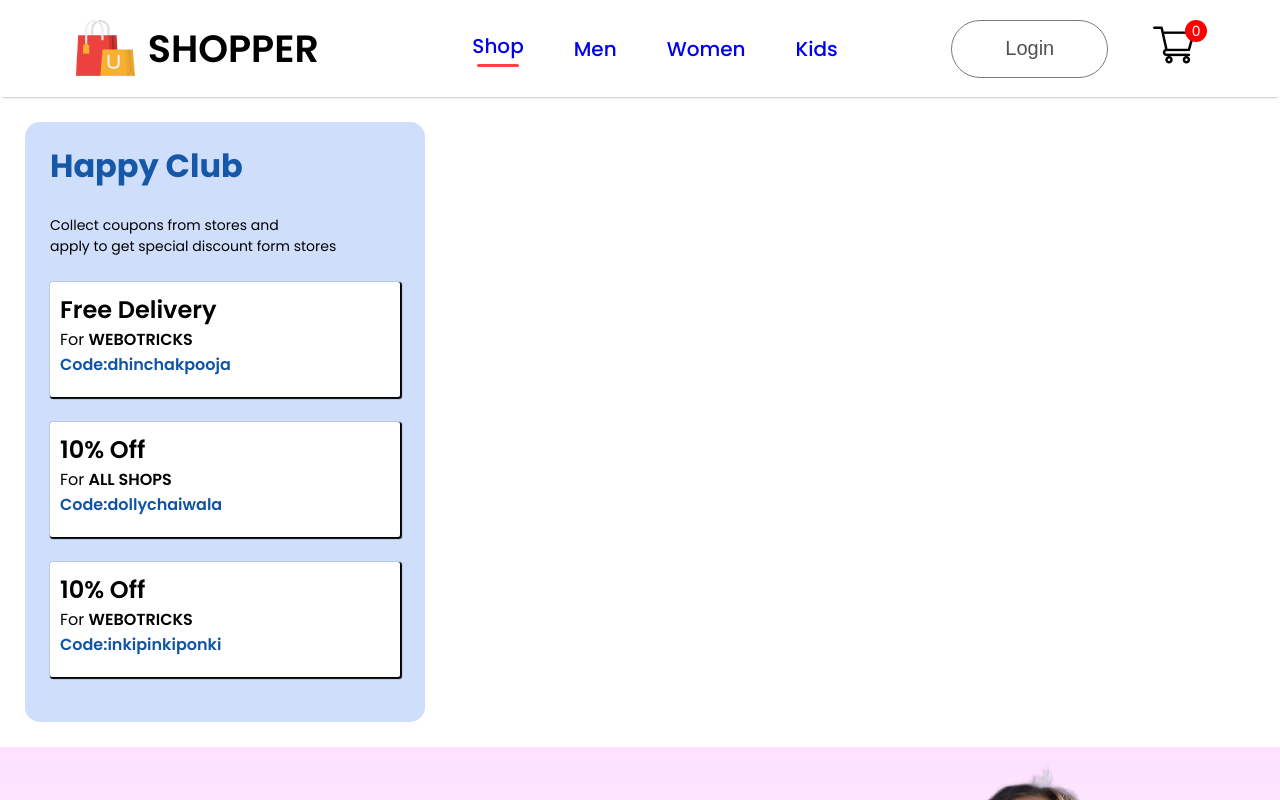
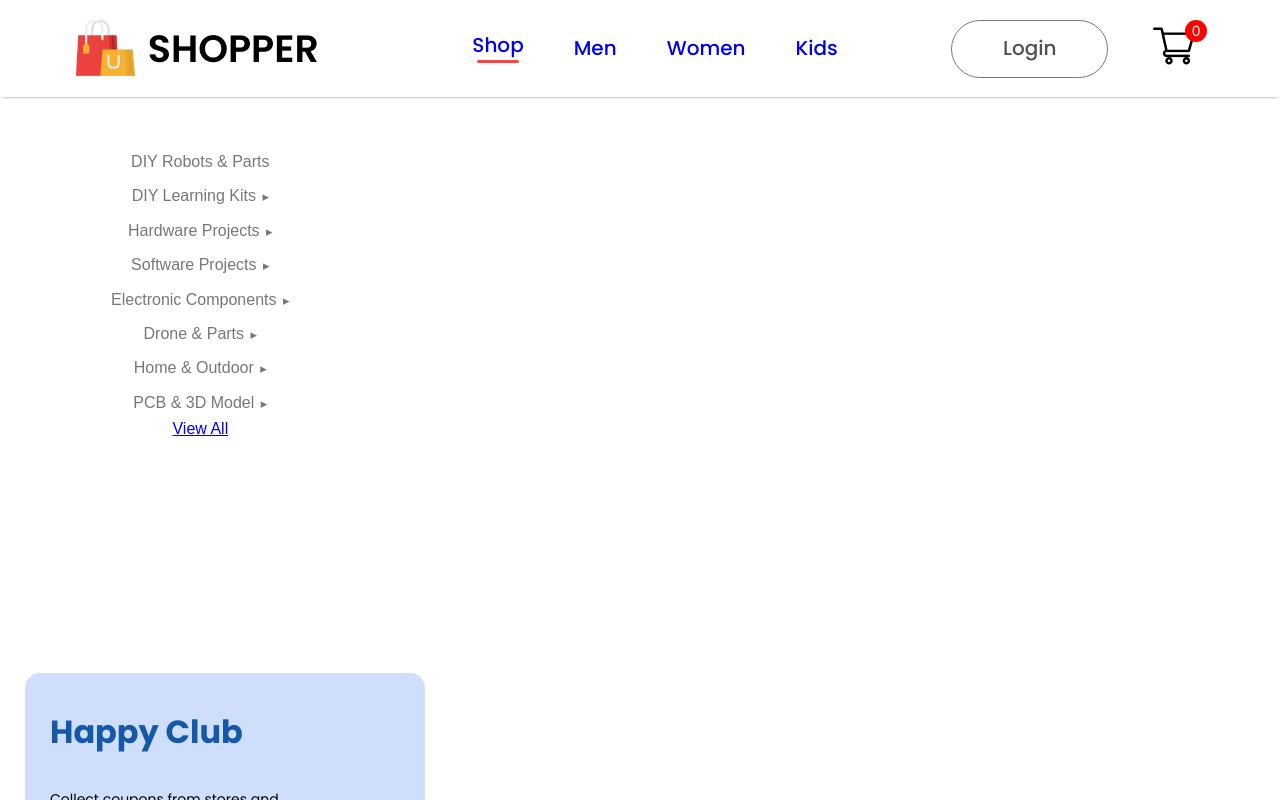
Before and after one commit to Zeeshan2201/frontend, a React (Create React App) app: page / in a window 1280 px wide. Shown: the top 800 px of the page. Built offline with nearby package versions, Linux system fonts and the light colour scheme.

Commit message:
vertical navbar

```diff
--- a/src/Components/Hero/Ruhan.css
+++ b/src/Components/Hero/Ruhan.css
@@ -0,0 +1,24 @@
+.pure-menu-heading {
+    color: #308d46;
+}
+
+.custom-display, .displaymenu {
+    /* To limit the menu width to
+    the content of the menu: */
+    display: inline-block;
+}
+
+.displaymenu{
+    height: 373.68px;
+    width: 256.67px;
+    text-align: center;
+    font-family: sans-serif;
+    font-size: 14px mulish;
+}
+
+.outerdiv{
+    height: 502.75px;
+    width: 172.67px;
+    margin-left: 72px;
+    margin-top: 48px;
+}
--- a/src/Components/Hero/Ruhan.jsx
+++ b/src/Components/Hero/Ruhan.jsx
@@ -1,12 +1,229 @@
 import React from 'react'
+import './Ruhan.css'
 
 const Ruhan = () => {
   return (
-    <div>
-      <div className='hero-right'>
-        <h1>Ruhan</h1>
-      </div>
-    </div>
+    <>
+      <head>
+        <title>Pure CSS Vertical Menu</title>
+        <meta name="viewport"
+              content="width=device-width, initial-scale=1.0" />
+        <link rel="stylesheet" href="https://unpkg.com/purecss@2.0.6/build/pure-min.css" />
+
+      </head>
+
+      <body>
+        <div className="outerdiv">
+          <div class="displaymenu">
+            <ul class="pure-menu-list">
+              <li class="pure-menu-item">
+                <a href="#" class="pure-menu-link">DIY Robots & Parts</a>
+                <ul class="pure-menu-children">
+                  <li class="pure-menu-item">
+                  <a href="#" class="pure-menu-link">Robot Car</a>
+                  </li>
+                  <li class="pure-menu-item">
+                    <a href="#" class="pure-menu-link">Walking Robot</a>
+                  </li>
+                  <li class="pure-menu-item">
+                    <a href="#" class="pure-menu-link">A1 Robot</a>
+                  </li>
+                  <li class="pure-menu-item">
+                    <a href="#" class="pure-menu-link">Robot Parts</a>
+                  </li>
+                </ul>
+
+              </li>
+
+              <li class="pure-menu-item pure-menu-has-children pure-menu-allow-hover">
+                <a href="#" class="pure-menu-link">DIY Learning Kits</a>
+
+                <ul class="pure-menu-children">
+                  <li class="pure-menu-item">
+                    <a href="#" class="pure-menu-link">
+                      Age 3+
+                    </a>
+                  </li>
+                  <li class="pure-menu-item">
+                    <a href="#" class="pure-menu-link">
+                      Age 10+
+                    </a>
+                  </li>
+                  <li class="pure-menu-item">
+                    <a href="#" class="pure-menu-link">
+                      Age 16+
+                    </a>
+                  </li>
+                </ul>
+              </li>
+
+              <li class="pure-menu-item pure-menu-has-children pure-menu-allow-hover">
+                <a href="#" class="pure-menu-link">Hardware Projects</a>
+                <ul class="pure-menu-children">
+                  <li class="pure-menu-item">
+                    <a href="#" class="pure-menu-link">
+                      Arduino Module
+                    </a>
+                  </li>
+                  <li class="pure-menu-item">
+                    <a href="#" class="pure-menu-link">
+                      Wireless Module
+                    </a>
+                  </li>
+                  <li class="pure-menu-item">
+                    <a href="#" class="pure-menu-link">
+                      Camera Module
+                    </a>
+                  </li>
+                  <li class="pure-menu-item">
+                    <a href="#" class="pure-menu-link">
+                      Raspberry pi Module
+                    </a>
+                  </li>
+                  <li class="pure-menu-item">
+                    <a href="#" class="pure-menu-link">
+                      Solar Module
+                    </a>
+                  </li>
+                </ul>
+              </li>
+
+              <li class="pure-menu-item pure-menu-has-children pure-menu-allow-hover">
+                <a href="#" class="pure-menu-link">Software Projects</a>
+                <ul class="pure-menu-children">
+                  <li class="pure-menu-item">
+                    <a href="#" class="pure-menu-link">
+                      AI/ML Project
+                    </a>
+                  </li>
+                  <li class="pure-menu-item">
+                    <a href="#" class="pure-menu-link">
+                      React & Angular
+                    </a>
+                  </li>
+                  <li class="pure-menu-item">
+                    <a href="#" class="pure-menu-link">
+                      Mobile App
+                    </a>
+                  </li>
+                  <li class="pure-menu-item">
+                    <a href="#" class="pure-menu-link">
+                      College Software
+                    </a>
+                  </li>
+                  <li class="pure-menu-item">
+                    <a href="#" class="pure-menu-link">
+                      Business Software
+                    </a>
+                  </li>
+                  <li class="pure-menu-item">
+                    <a href="#" class="pure-menu-link">
+                      Management Software
+                    </a>
+                  </li>
+                </ul>
+              </li>
+
+              <li class="pure-menu-item pure-menu-has-children pure-menu-allow-hover">
+                <a href="#" class="pure-menu-link">Electronic Components</a>
+                <ul class="pure-menu-children">
+                  <li class="pure-menu-item">
+                    <a href="#" class="pure-menu-link">
+                      Microcontroller
+                    </a>
+                  </li>
+                  <li class="pure-menu-item">
+                    <a href="#" class="pure-menu-link">
+                      Sensors
+                    </a>
+                  </li>
+                  <li class="pure-menu-item">
+                    <a href="#" class="pure-menu-link">
+                      Cable & Connectors
+                    </a>
+                  </li>
+                  <li class="pure-menu-item">
+                    <a href="#" class="pure-menu-link">
+                      Motors & Drivers
+                    </a>
+                  </li>
+                  <li class="pure-menu-item">
+                    <a href="#" class="pure-menu-link">
+                      Batteries
+                    </a>
+                  </li>
+                  <li class="pure-menu-item">
+                    <a href="#" class="pure-menu-link">
+                      Display Module
+                    </a>
+                  </li>
+                </ul>
+              </li>
+
+              <li class="pure-menu-item pure-menu-has-children pure-menu-allow-hover">
+                <a href="#" class="pure-menu-link">Drone & Parts</a>
+                <ul class="pure-menu-children">
+                  <li class="pure-menu-item">
+                    <a href="#" class="pure-menu-link">
+                      Drones
+                    </a>
+                  </li>
+                  <li class="pure-menu-item">
+                    <a href="#" class="pure-menu-link">
+                      Parts
+                    </a>
+                  </li>
+                </ul>
+              </li>
+
+              <li class="pure-menu-item pure-menu-has-children pure-menu-allow-hover">
+                <a href="#" class="pure-menu-link">Home & Outdoor</a>
+                <ul class="pure-menu-children">
+                  <li class="pure-menu-item">
+                    <a href="#" class="pure-menu-link">
+                      Home Decor
+                    </a>
+                  </li>
+                  <li class="pure-menu-item">
+                    <a href="#" class="pure-menu-link">
+                      Home Automation
+                    </a>
+                  </li>
+                </ul>
+              </li>
+
+              <li class="pure-menu-item pure-menu-has-children pure-menu-allow-hover">
+                <a href="#" class="pure-menu-link">PCB & 3D Model</a>
+                <ul class="pure-menu-children">
+                  <li class="pure-menu-item">
+                    <a href="#" class="pure-menu-link">
+                      PCB
+                    </a>
+                  </li>
+                  <li class="pure-menu-item">
+                    <a href="#" class="pure-menu-link">
+                      3D Parts
+                    </a>
+                  </li>
+                  <li class="pure-menu-item">
+                    <a href="#" class="pure-menu-link">
+                      Casing & Enclosures
+                    </a>
+                  </li>
+                </ul>
+              </li>
+
+              <li>
+                <a href="#" class="viewall">
+                  View All
+                </a>
+              </li>
+
+            </ul>
+          </div>
+          </div>
+        </body>
+    </>
   )
 }
 export default Ruhan
--- a/src/pages/Shop.jsx
+++ b/src/pages/Shop.jsx
@@ -10,15 +10,13 @@ import Faisal from '../Components/Hero/Faisal'
 const Shop = () => {
   return (
     <div>
+      <Ruhan />
       <Faisal />
       <Hero/>
       <Popular/>
       <Offers/>
       <NewCollections/>
       <NewsLetter />
-      <Ruhan />
-
-
 
     </div>
   )
```
